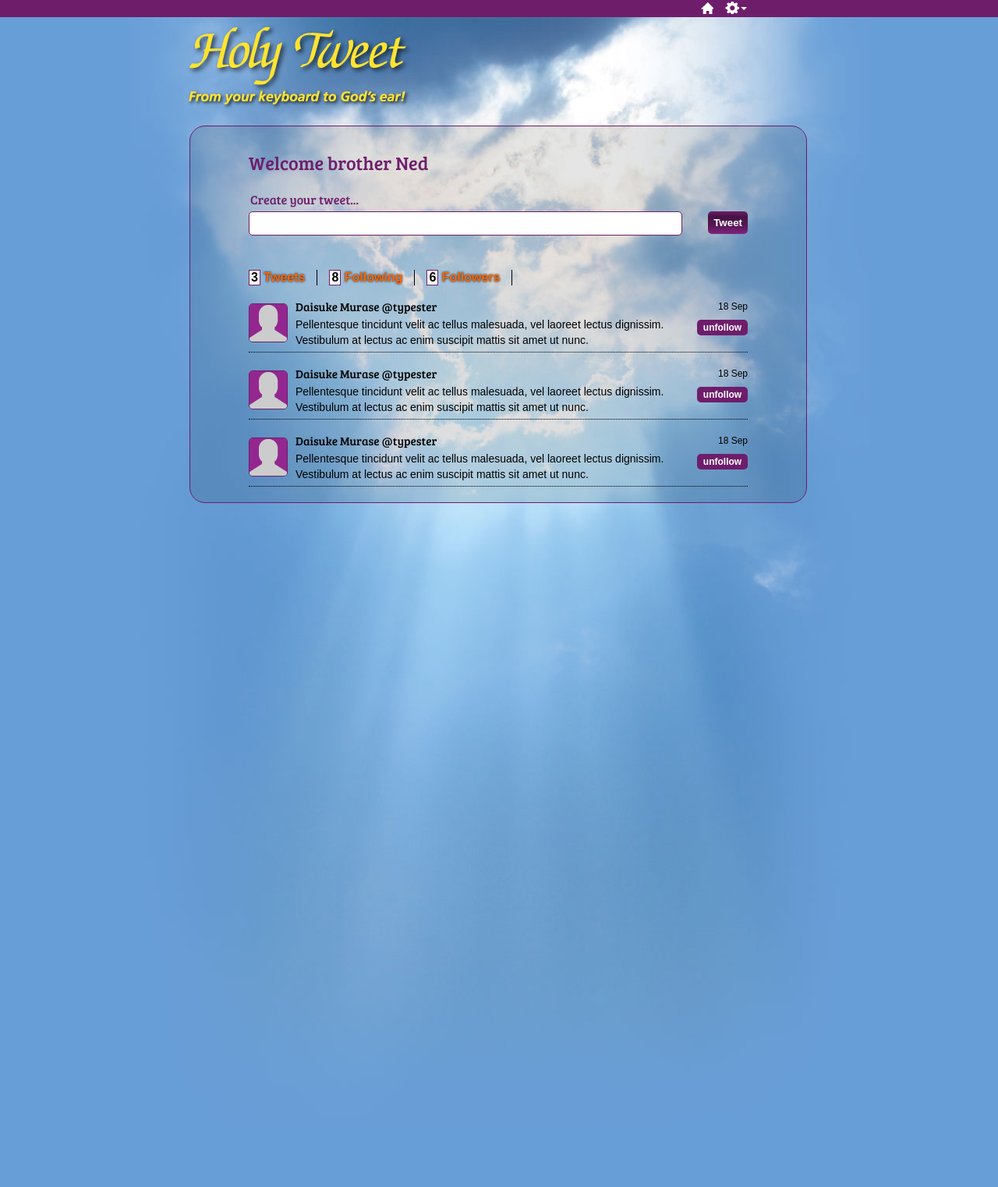
After one commit to Grafixwerks/P2, a PHP site: page /dashboard.php in a window 1280 px wide. The commit adds this page. Shown: the whole page at 78% size. Run offline with PHP 8.4, Linux system fonts and the light colour scheme.

Commit message:
HTML & CSS for dashboard

```diff
--- a/css/main.css
+++ b/css/main.css
@@ -47,7 +47,7 @@ a {
 	-webkit-border-radius: 5px;
 	-moz-border-radius: 5px;
 	border-radius: 5px;
-	padding: 5px;
+	padding: 7px;
 	display: block;
 	cursor: pointer;
 	background: rgb(110,29,107); /* Old browsers */
@@ -254,7 +254,7 @@ fieldset {
 	border-bottom-style: none;
 	border-left-style: none;
 }
-legend {
+.welcome legend {
 	font-size: 1px;
 	text-indent: -9999px;
 	margin: 0px;
@@ -291,6 +291,63 @@ legend {
 .welcome a:hover {
 	color: #FF931E;
 	text-decoration: underline;
-}#join {
+}
+#join {
 	float: right;
 }
+/* Tweet form */
+#btn-tweet {
+	float: right;
+}
+#send-tweet fieldset legend {
+	font-size: 16px;
+	font-family: 'Bree Serif', 'Trebuchet MS';
+	font-weight: normal;
+	text-align: left;
+	color: #6E1D6B;
+	margin-bottom: 5px;
+}
+.tweet-label {
+	position: absolute;
+	left: -9999px;
+}
+.tweet-txt {
+	width: 540px;
+	margin-bottom: 10px;
+	border: 1px solid #6E1D6B;
+	padding:7px;
+	-webkit-border-radius: 5px;
+	-moz-border-radius: 5px;
+	border-radius: 5px;
+	float: left;
+}
+.profile-nav {
+	list-style: none;
+	padding: 0px;
+	height: 20px;
+	margin-bottom: 20px;
+	margin-left: 0px;
+	font-weight: bold;
+}
+.profile-nav li {
+	float: left;
+	margin-right: 15px;
+	border-right: 1px solid #000;
+	padding-right: 15px;
+}
+.profile-nav a {
+	color: #FF6600;
+	text-decoration: none;
+	font-weight: bold;
+	text-shadow: 0px 0px 3px #000;
+}
+.profile-nav a:hover {
+	text-decoration: underline;
+}
+.count {
+	display: inline-block;
+	border: 1px solid #6E1D6B;
+	background: #FFF;
+	padding-right: 2px;
+	padding-left: 2px;
+}
--- /dev/null
+++ b/dashboard.php
@@ -0,0 +1,103 @@
+<!DOCTYPE HTML>
+<html>
+<head>
+<!-- CSCI E-15 | Andrew Pearson | P 2 -->
+<meta charset="utf-8">
+<title>Holy Tweet</title>
+<link href='http://fonts.googleapis.com/css?family=Bree+Serif' rel='stylesheet' type='text/css'>
+<link rel="stylesheet" type="text/css" href="css/main.css">
+</head>
+
+<body>
+<div class="main-nav">
+  <ul class="nav">
+    <li><a href="" title="Account" id="acct">Account</a>
+      <ul class="dropdown">
+        <li><a href="">View profile</a></li>
+        <li><a href="">Account dashboard</a></li>
+        <li><a href="">Log out </a></li>
+      </ul><!-- .dropdown -->
+
+
+    </li>
+    <li><a href="" title="Home" id="home">Home</a></li>
+  </ul><!-- .nav -->
+
+</div><!-- .main-nav -->
+
+
+<div class="wrapper"> <a href="/" class="logo">Holy Tweet: from your keyboard to God’s ear!</a>
+  <div class="main-content">
+    <h1>Welcome brother Ned</h1>
+
+
+
+
+<!--Now let us upload the holy Tweet of the Lord.-->
+
+
+<form action="" method="post" enctype="application/x-www-form-urlencoded" id="send-tweet">
+  <fieldset>
+    <legend>Create your tweet...</legend>
+
+      <label for="tweet-msg" class="tweet-label">Message:</label>
+      <input type="text" name="tweet-msg" id="tweet-msg"  class="tweet-txt" maxlength="140" />
+  <input type="submit" name="submit" value="Tweet" id="btn-tweet" class="btn" />
+  </fieldset>
+
+  <br class="clr-flt">
+</form>
+
+
+<ul class="profile-nav">
+<li><span class="count">3</span> <a href="">Tweets</a></li>
+<li><span class="count">8</span> <a href="">Following</a></li>
+<li><span class="count">6</span> <a href="">Followers</a></li>
+</ul><!-- .profile-nav -->
+
+
+    <div class="tweet"> <img src="images/th-unk-user.png" width="48" height="48" alt="" class="user-th">
+      <div class="tweet-left">
+        <h3><a href="#">Daisuke Murase</a> @typester</h3>
+        <p>Pellentesque tincidunt velit ac tellus malesuada, vel laoreet lectus dignissim.  Vestibulum at lectus ac enim suscipit mattis sit amet ut nunc. </p>
+      </div><!-- .tweet-left -->
+
+      <div class="tweet-right"><span class="date">18 Sep</span> <a href="#" class="btn-follow">unfollow</a> </div><!-- .tweet-right -->
+      <br class="clr-flt">
+    </div><!-- .tweet -->
+
+
+    <div class="tweet"> <img src="images/th-unk-user.png" width="48" height="48" alt="" class="user-th">
+      <div class="tweet-left">
+        <h3><a href="#">Daisuke Murase</a> @typester</h3>
+        <p>Pellentesque tincidunt velit ac tellus malesuada, vel laoreet lectus dignissim.  Vestibulum at lectus ac enim suscipit mattis sit amet ut nunc. </p>
+      </div><!-- .tweet-left -->
+
+      <div class="tweet-right"><span class="date">18 Sep</span> <a href="#" class="btn-follow">unfollow</a> </div><!-- .tweet-right -->
+      <br class="clr-flt">
+    </div><!-- .tweet -->
+
+
+
+    <div class="tweet"> <img src="images/th-unk-user.png" width="48" height="48" alt="" class="user-th">
+      <div class="tweet-left">
+        <h3><a href="#">Daisuke Murase</a> @typester</h3>
+        <p>Pellentesque tincidunt velit ac tellus malesuada, vel laoreet lectus dignissim.  Vestibulum at lectus ac enim suscipit mattis sit amet ut nunc. </p>
+      </div><!-- .tweet-left -->
+
+      <div class="tweet-right"><span class="date">18 Sep</span> <a href="#" class="btn-follow">unfollow</a> </div><!-- .tweet-right -->
+      <br class="clr-flt">
+    </div><!-- .tweet -->
+
+
+
+
+
+
+  </div><!-- .main-content -->
+
+</div><!-- .wrapper -->
+
+
+</body>
+</html>
```
